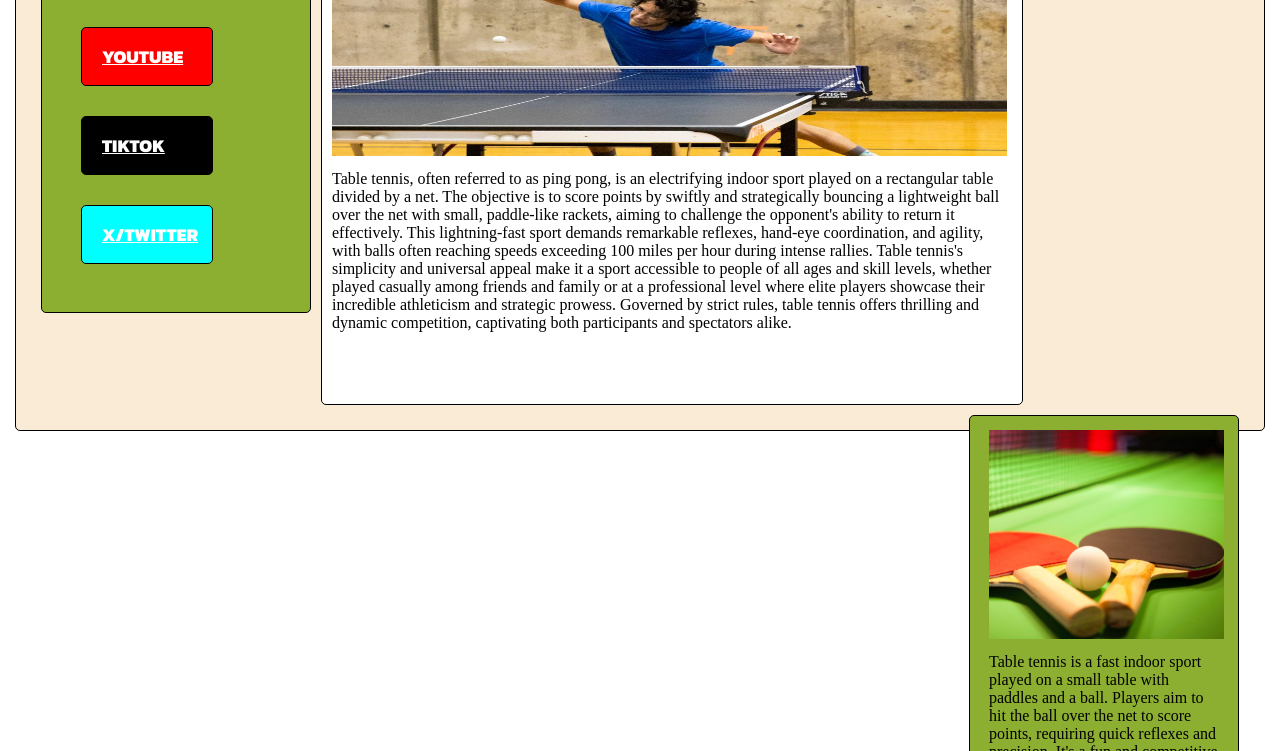
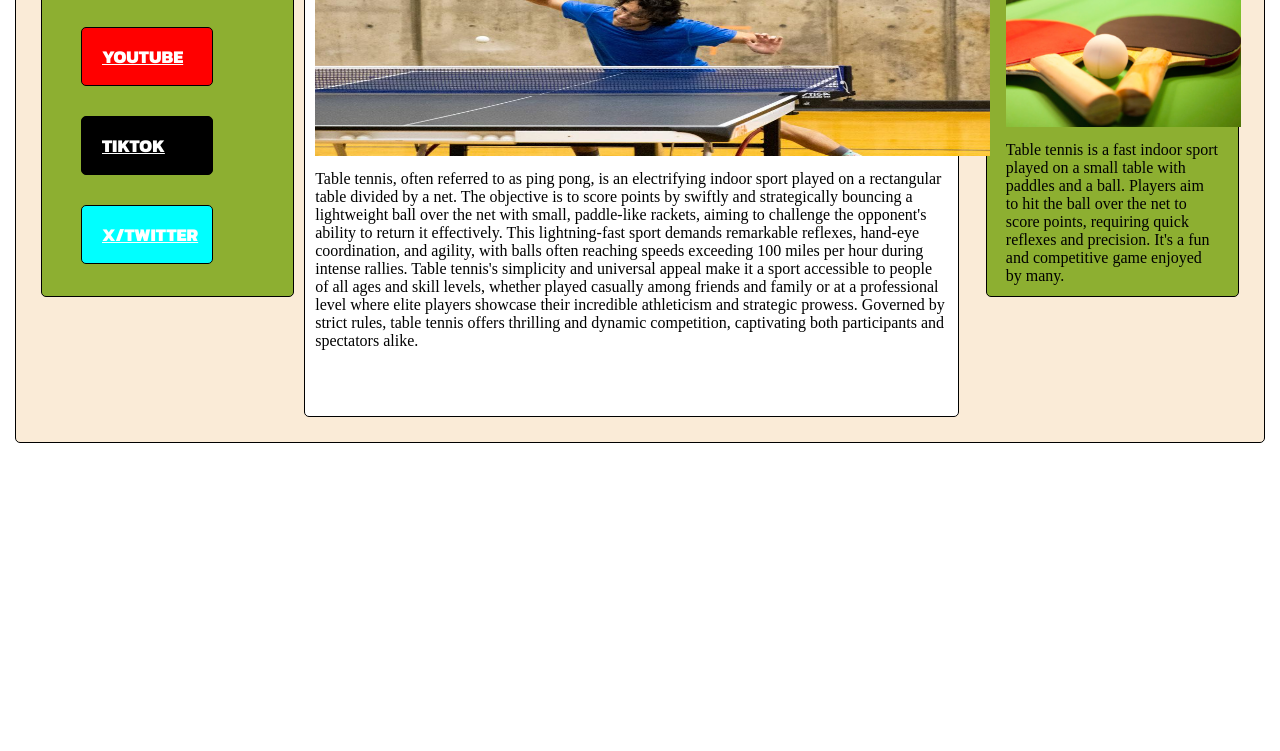
Before and after one commit to DenCzr/G1GFA1_Li_De_Marayag, a plain HTML site: page index.html in a window 1280 px wide. Shown: the part 227-978 px from the top of the page. After the commit the page ends 800 px from the top, so only its background shows below. Drawn offline with Linux system fonts and the light colour scheme.

Commit message:
Add files via upload

```diff
--- a/style.css
+++ b/style.css
@@ -22,8 +22,8 @@
     border: 1px solid black;
     border-radius: 5px;
     background-color: white;
-    width: 700px;
-    height: 500px;
+    width: 51vw;
+    height: 40vw;
 }
 
 .box_one{
@@ -32,8 +32,8 @@
     float: left;
     display: inline-block;
     padding: 4px;
-    height: 400px;
-    width: 260px;
+    height: 30vw;
+    width: 19vw;
     border: 1px solid black;
 }
 
@@ -47,8 +47,8 @@
     float: right;
     display: inline-block;
     padding: 4px;
-    height: 400px;
-    width: 260px;
+    height: 30vw;
+    width: 19vw;
     border: 1px solid black;
 }
 
```
